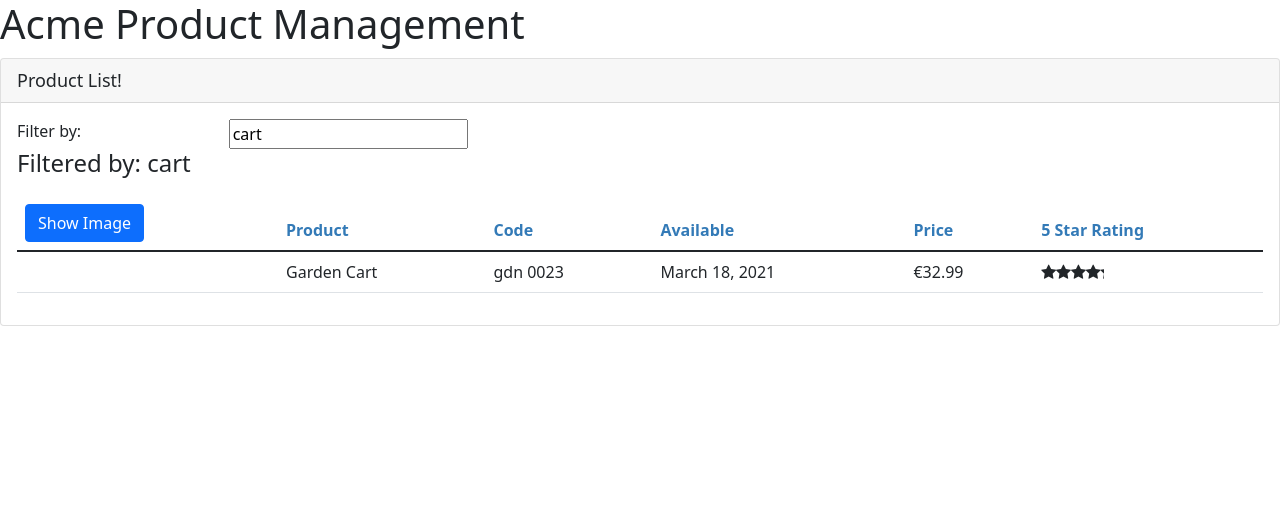
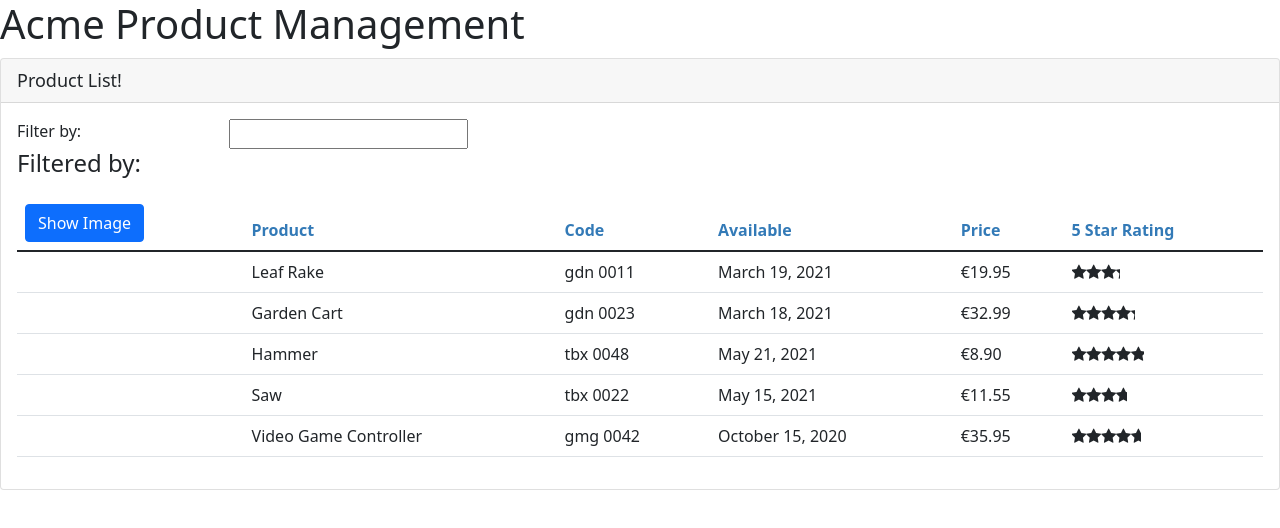
Before and after one commit to JulianaBernardes/angular-lerning, an Angular app in the folder Angular-GettingStarted-master/APM/: page / in a window 1280 px wide. Shown: the top 528 px of the page. Built offline with nearby package versions, Linux system fonts and the light colour scheme.

Commit message:
Products service and dependency injection

```diff
--- a/Angular-GettingStarted-master/APM/src/app/products/product-list.component.html
+++ b/Angular-GettingStarted-master/APM/src/app/products/product-list.component.html
@@ -54,7 +54,6 @@
                         <td>{{product.price | currency: 'EUR':'symbol':'1.2-2'}}</td>
                         <td><pm-star [rating]='product.starRating'
                             (ratingClicked)='onRatingClicked($event)'>
-
                         </pm-star>
                         </td>
                     </tr>
--- a/Angular-GettingStarted-master/APM/src/app/products/product-list.component.ts
+++ b/Angular-GettingStarted-master/APM/src/app/products/product-list.component.ts
@@ -1,5 +1,6 @@
 import { Component, OnInit } from "@angular/core";
 import { IProduct } from "./product";
+import { ProductService } from "./product.service";
 
 @Component({
     selector:'pm-products',
@@ -25,28 +26,11 @@ export class ProductListComponent implements OnInit {
 
     filteredProducts: IProduct[] = []
 
-    products: IProduct[] = [
-        {
-          "productId": 1,
-          "productName": "Leaf Rake",
-          "productCode": "GDN-0011",
-          "releaseDate": "March 19, 2021",
-          "description": "Leaf rake with 48-inch wooden handle.",
-          "price": 19.95,
-          "starRating": 3.2,
-          "imageUrl": "assets/images/leaf_rake.png"
-        },
-        {
-          "productId": 2,
-          "productName": "Garden Cart",
-          "productCode": "GDN-0023",
-          "releaseDate": "March 18, 2021",
-          "description": "15 gallon capacity rolling garden cart",
-          "price": 32.99,
-          "starRating": 4.2,
-          "imageUrl": "assets/images/garden_cart.png"
-        }
-      ]
+    products: IProduct[] = []
+
+      constructor(private productService: ProductService) {
+
+      }
 
       performFilter(filterBy: string): IProduct[]{
         filterBy = filterBy.toLocaleLowerCase()
@@ -59,7 +43,8 @@ export class ProductListComponent implements OnInit {
       }
 
       ngOnInit() : void {
-        this.listFilter = 'cart'
+        this.products = this.productService.getProducts()
+        this.filteredProducts = this.products
       }
 
       onRatingClicked(message: string) : void {
--- /dev/null
+++ b/Angular-GettingStarted-master/APM/src/app/products/product.service.ts
@@ -0,0 +1,63 @@
+import { Injectable } from "@angular/core";
+import { IProduct } from "./product";
+
+@Injectable({
+    providedIn: 'root'
+})
+
+export class ProductService {
+    getProducts(): IProduct[]{
+        return [
+            {
+              "productId": 1,
+              "productName": "Leaf Rake",
+              "productCode": "GDN-0011",
+              "releaseDate": "March 19, 2021",
+              "description": "Leaf rake with 48-inch wooden handle.",
+              "price": 19.95,
+              "starRating": 3.2,
+              "imageUrl": "assets/images/leaf_rake.png"
+            },
+            {
+              "productId": 2,
+              "productName": "Garden Cart",
+              "productCode": "GDN-0023",
+              "releaseDate": "March 18, 2021",
+              "description": "15 gallon capacity rolling garden cart",
+              "price": 32.99,
+              "starRating": 4.2,
+              "imageUrl": "assets/images/garden_cart.png"
+            },
+            {
+              "productId": 5,
+              "productName": "Hammer",
+              "productCode": "TBX-0048",
+              "releaseDate": "May 21, 2021",
+              "description": "Curved claw steel hammer",
+              "price": 8.9,
+              "starRating": 4.8,
+              "imageUrl": "assets/images/hammer.png"
+            },
+            {
+              "productId": 8,
+              "productName": "Saw",
+              "productCode": "TBX-0022",
+              "releaseDate": "May 15, 2021",
+              "description": "15-inch steel blade hand saw",
+              "price": 11.55,
+              "starRating": 3.7,
+              "imageUrl": "assets/images/saw.png"
+            },
+            {
+              "productId": 10,
+              "productName": "Video Game Controller",
+              "productCode": "GMG-0042",
+              "releaseDate": "October 15, 2020",
+              "description": "Standard two-button video game controller",
+              "price": 35.95,
+              "starRating": 4.6,
+              "imageUrl": "assets/images/xbox-controller.png"
+            }
+          ]
+    }
+}
```
